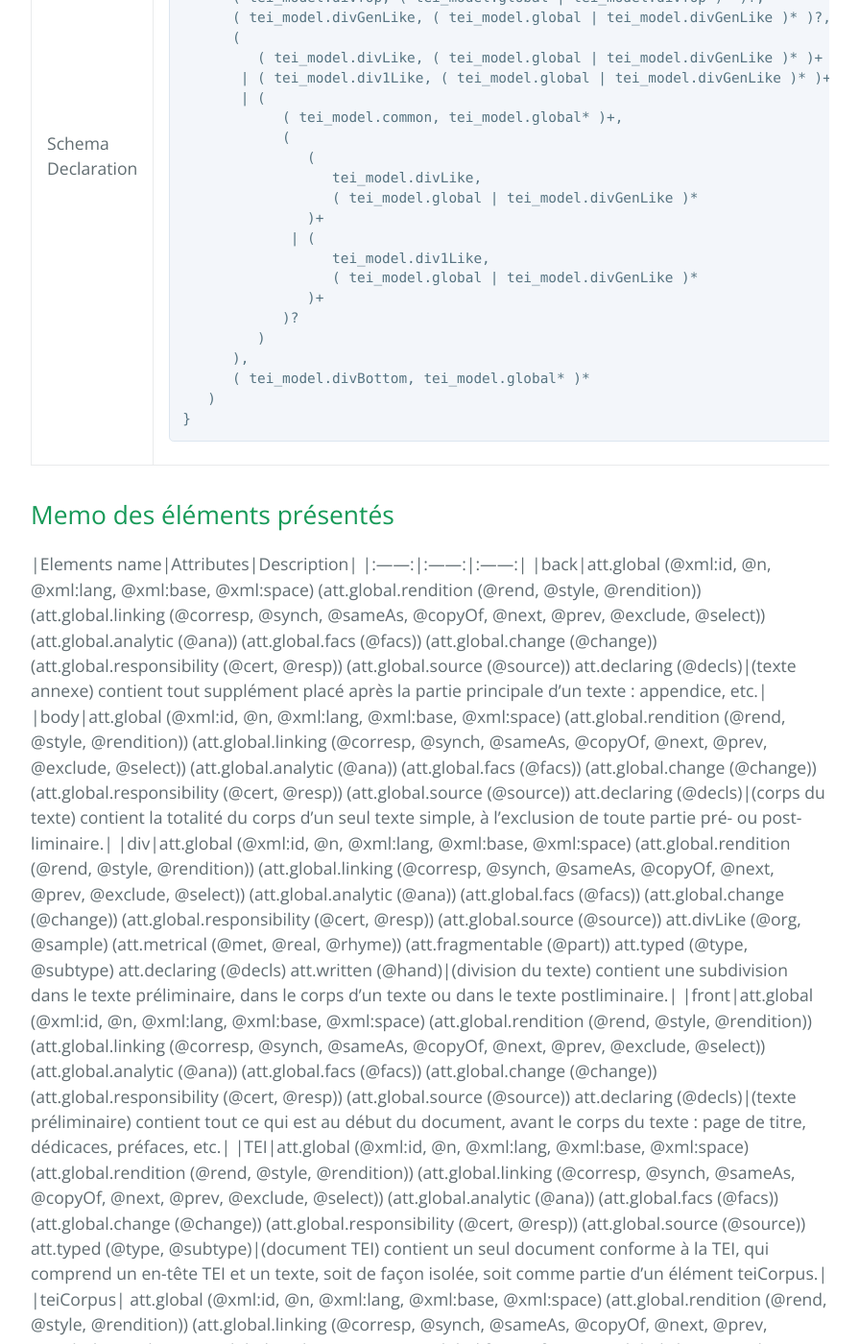
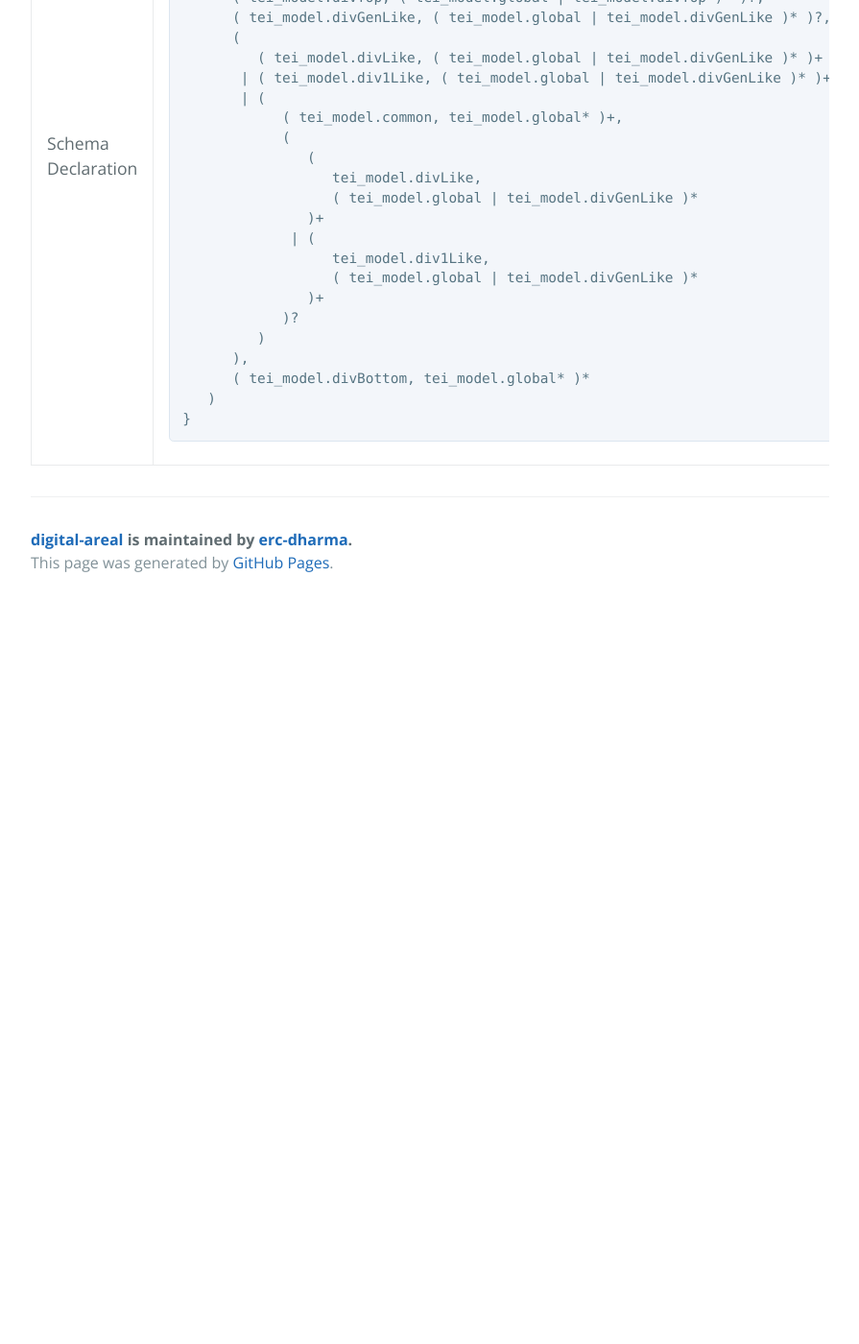
Before and after one commit to erc-dharma/digital-areal, a Jekyll site: the page built from 3_starting_TEI.md, in a window 1280 px wide and 1400 px high, scrolled down 7566 px. Shown: the whole window at 96% size, without its empty margins (192-1087 px from the left). Built offline with Jekyll 4.4.1, drawn with Linux system fonts in a browser that asks for light colours; our own code applies the rules of GitHub Pages for plain Markdown files; after the commit the page ends 8196 px from its top, so only the background shows below that; some of the changed text lies outside the part shown.

Commit message:
deleting the memo

```diff
--- a/3_starting_TEI.md
+++ b/3_starting_TEI.md
@@ -157,7 +157,7 @@ Cet élément est à employé avec précaution, car il a été question à plusi
    )
 }</pre></td></tr></tbody></table></div>
 
-## Memo des éléments présentés
+<!-- ## Memo des éléments présentés
 |Elements name|Attributes|Description|
 |:------:|:------:|:------:|
 |back|att.global (@xml:id, @n, @xml:lang, @xml:base, @xml:space) (att.global.rendition (@rend, @style, @rendition)) (att.global.linking (@corresp, @synch, @sameAs, @copyOf, @next, @prev, @exclude, @select)) (att.global.analytic (@ana)) (att.global.facs (@facs)) (att.global.change (@change)) (att.global.responsibility (@cert, @resp)) (att.global.source (@source)) att.declaring (@decls)|(texte annexe) contient tout supplément placé après la partie principale d'un texte : appendice, etc.|
@@ -167,4 +167,4 @@ Cet élément est à employé avec précaution, car il a été question à plusi
 |TEI|att.global (@xml:id, @n, @xml:lang, @xml:base, @xml:space) (att.global.rendition (@rend, @style, @rendition)) (att.global.linking (@corresp, @synch, @sameAs, @copyOf, @next, @prev, @exclude, @select)) (att.global.analytic (@ana)) (att.global.facs (@facs)) (att.global.change (@change)) (att.global.responsibility (@cert, @resp)) (att.global.source (@source)) att.typed (@type, @subtype)|(document TEI) contient un seul document conforme à la TEI, qui comprend un en-tête TEI et un texte, soit de façon isolée, soit comme partie d’un élément teiCorpus.|
 |teiCorpus|	att.global (@xml:id, @n, @xml:lang, @xml:base, @xml:space) (att.global.rendition (@rend, @style, @rendition)) (att.global.linking (@corresp, @synch, @sameAs, @copyOf, @next, @prev, @exclude, @select)) (att.global.analytic (@ana)) (att.global.facs (@facs)) (att.global.change (@change)) (att.global.responsibility (@cert, @resp)) (att.global.source (@source)) att.typed (@type, @subtype)|(TEI corpus) contient la totalité d'un corpus encodé selon la TEI, comprenant un seul en-tête de corpus et un ou plusieurs éléments TEI dont chacun contient un seul en-tête textuel et un texte.|
 |teiHeader|att.global (@xml:id, @n, @xml:lang, @xml:base, @xml:space) (att.global.rendition (@rend, @style, @rendition)) (att.global.linking (@corresp, @synch, @sameAs, @copyOf, @next, @prev, @exclude, @select)) (att.global.analytic (@ana)) (att.global.facs (@facs)) (att.global.change (@change)) (att.global.responsibility (@cert, @resp)) (att.global.source (@source))| (en-tête TEI) fournit des informations descriptives et déclaratives qui constituent une page de titre électronique au début de tout texte conforme à la TEI.|
-|text|att.global (@xml:id, @n, @xml:lang, @xml:base, @xml:space) (att.global.rendition (@rend, @style, @rendition)) (att.global.linking (@corresp, @synch, @sameAs, @copyOf, @next, @prev, @exclude, @select)) (att.global.analytic (@ana)) (att.global.facs (@facs)) (att.global.change (@change)) (att.global.responsibility (@cert, @resp)) (att.global.source (@source)) att.declaring (@decls) att.typed (@type, @subtype) att.written (@hand)|(texte) contient un seul texte quelconque, simple ou composite, par exemple un poème ou une pièce de théâtre, un recueil d’essais, un roman, un dictionnaire ou un échantillon de corpus|
+|text|att.global (@xml:id, @n, @xml:lang, @xml:base, @xml:space) (att.global.rendition (@rend, @style, @rendition)) (att.global.linking (@corresp, @synch, @sameAs, @copyOf, @next, @prev, @exclude, @select)) (att.global.analytic (@ana)) (att.global.facs (@facs)) (att.global.change (@change)) (att.global.responsibility (@cert, @resp)) (att.global.source (@source)) att.declaring (@decls) att.typed (@type, @subtype) att.written (@hand)|(texte) contient un seul texte quelconque, simple ou composite, par exemple un poème ou une pièce de théâtre, un recueil d’essais, un roman, un dictionnaire ou un échantillon de corpus|-->
```
